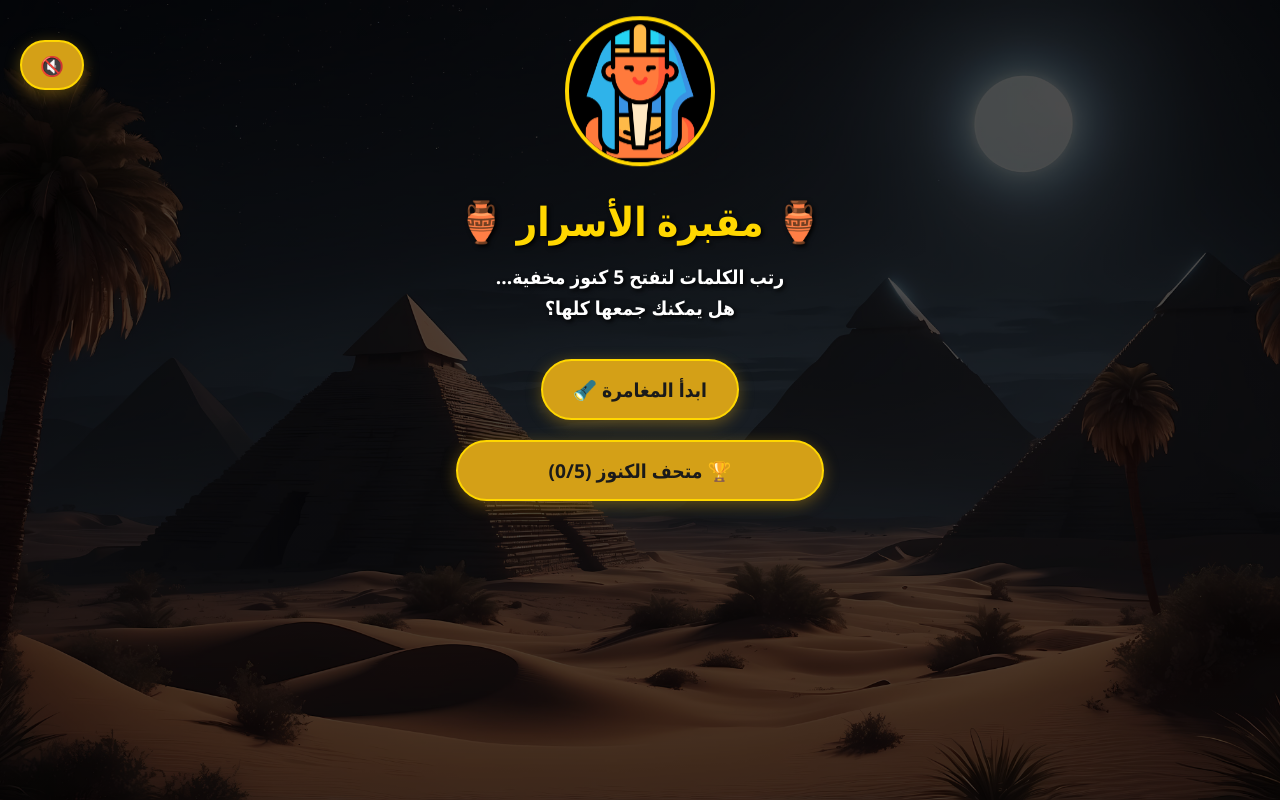
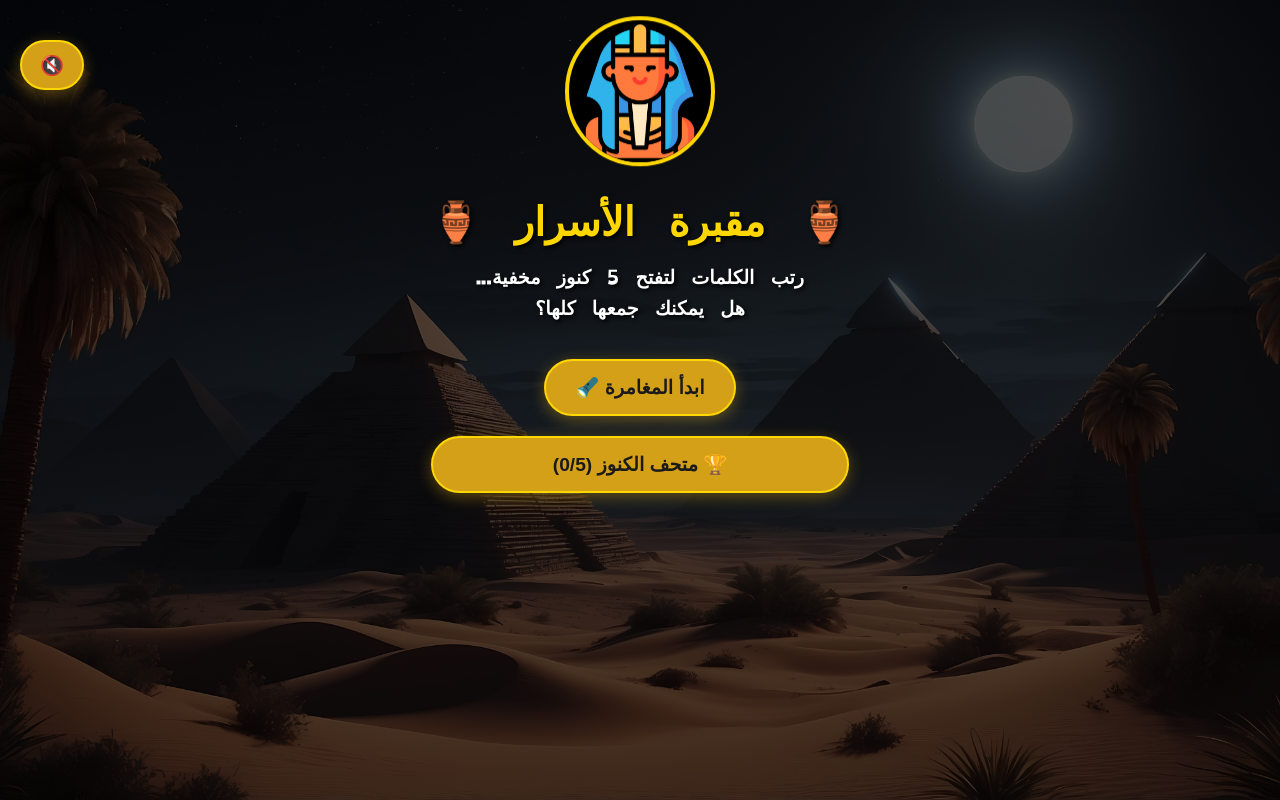
Before and after one commit to Drago-project/drago-frontend, a React (Vite) app: page /games/tomb-puzzle in a window 1280 px wide. Built offline with nearby package versions, Linux system fonts and the light colour scheme.

Commit message:
edit dyslixic font in games

```diff
--- a/src/content/locales/ar.json
+++ b/src/content/locales/ar.json
@@ -95,7 +95,7 @@
     "resending": "جاري الإرسال...",
     "resendIn": "إعادة الإرسال في",
     "codeSent": "تم إرسال رمز جديد إلى بريدك الإلكتروني!",
-    "errorMessage": "فشل إعادة تعيين كلمة المرور. الرجاء المحاولة مرة أخرى.",
+    "errorMessage": "رابط غير صالح أو منتهي الصلاحية",
     "networkError": "خطأ في الاتصال. تحقق من الإنترنت."
   },
   "verification": {
--- a/src/content/locales/en.json
+++ b/src/content/locales/en.json
@@ -95,7 +95,7 @@
     "resending": "Sending...",
     "resendIn": "Resend in",
     "codeSent": "New code sent to your email!",
-    "errorMessage": "Failed to reset password. Please try again.",
+    "errorMessage": "Invalid or expired reset link",
     "networkError": "Network error. Please check your connection."
   },
   "verification": {
--- a/src/styles/ReadingQuest.module.css
+++ b/src/styles/ReadingQuest.module.css
@@ -9,7 +9,7 @@
   background-size: cover;
   background-position: center;
 
-  font-family: "Verdana", sans-serif;
+  /* font-family: "Verdana", sans-serif; */
   display: flex;
   flex-direction: column;
   overflow: hidden;
--- a/src/styles/TombPuzzle.module.css
+++ b/src/styles/TombPuzzle.module.css
@@ -17,7 +17,7 @@
 
   /* تنسيقات النصوص */
   color: #ffffff;
-  font-family: "Segoe UI", Tahoma, Geneva, Verdana, sans-serif;
+  /* font-family: "Segoe UI", Tahoma, Geneva, Verdana, sans-serif; */
   direction: rtl;
   text-align: center;
   padding: 20px;
@@ -176,7 +176,7 @@
   border-radius: 50px;
   cursor: pointer;
   margin-top: 20px;
-  font-family: inherit;
+  /* font-family: inherit; */
   transition: all 0.2s;
   box-shadow: 0 4px 15px rgba(212, 160, 23, 0.4);
   border: 2px solid #ffd700;
--- a/src/styles/WordHut.css
+++ b/src/styles/WordHut.css
@@ -25,7 +25,7 @@
 
 /* الكارت الزجاجي اللي شايل اللعبة */
 .wh-wrapper {
-  font-family: "Readex Pro", sans-serif;
+  /* font-family: "Readex Pro", sans-serif; */
   width: 90%;
   max-width: 500px;
   /* تأثير الزجاج */
```
